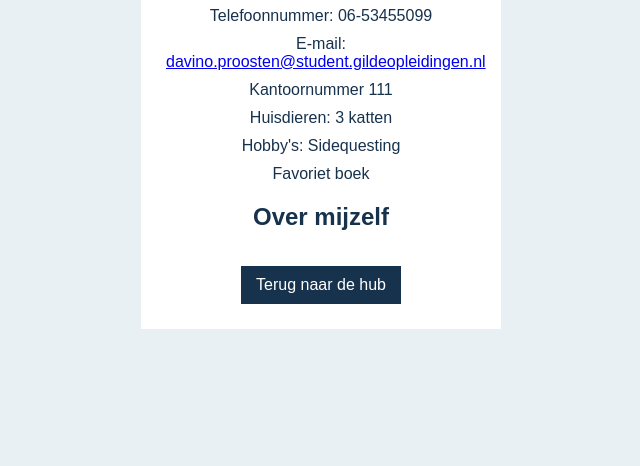
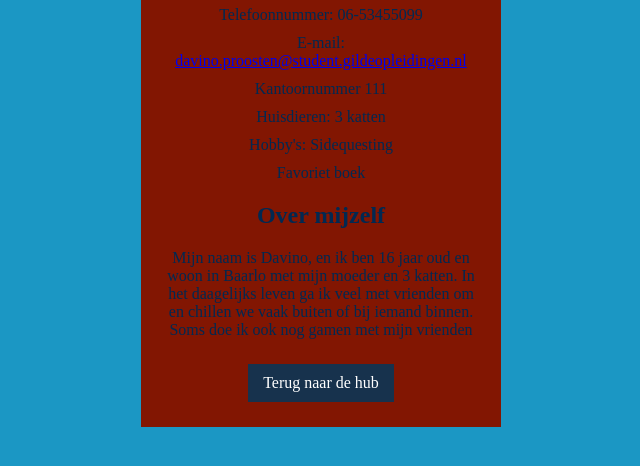
Before and after one commit to jeremy2315/cool, a plain HTML site: page smoelenboekHTML/davino.html in a window 1280 px wide. Shown: the part 256-722 px from the top of the page, without its empty margins (319-959 px from the left). Drawn offline with Linux system fonts and the light colour scheme.

Commit message:
davino color and style change

```diff
--- a/smoelenboekHTML/davino.css
+++ b/smoelenboekHTML/davino.css
@@ -1,9 +1,9 @@
 body {
     margin: 0;
     padding: 20px;
-    background: #e8f0f3;
-    color: #17324d;
-    font-family: Arial, sans-serif;
+    background: #1b97c4;
+    color: #012952;
+    font-family: times new roman, sans-serif;
     text-align: center;
 }
 
@@ -12,7 +12,7 @@ body {
     max-width: 360px;
     margin: 30px auto;
     padding: 25px;
-    background: #ffffff;
+    background: #821602;
 }
 
 .profiel-box img {
--- a/smoelenboekHTML/davino.html
+++ b/smoelenboekHTML/davino.html
@@ -19,6 +19,7 @@
     <p>Hobby's: Sidequesting</p>
     <p>Favoriet boek</p>
     <h2>Over mijzelf</h2>
+    <p>Mijn naam is Davino, en ik ben 16 jaar oud en woon in Baarlo met mijn moeder en 3 katten. In het daagelijks leven ga ik veel met vrienden om en chillen we vaak buiten of bij iemand binnen. Soms doe ik ook nog gamen met mijn vrienden</p>
     <a href="index.html" class="terug-knop">Terug naar de hub</a>
 </main>
 
```
